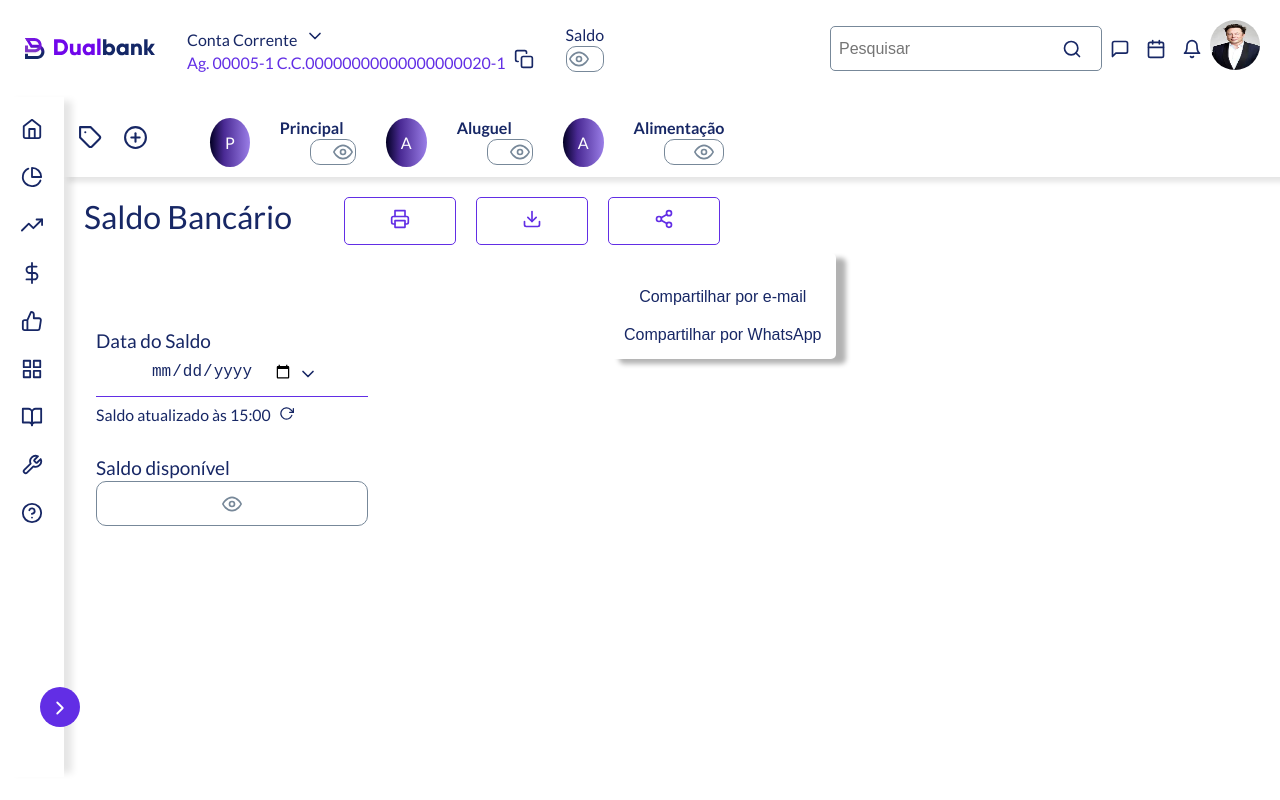
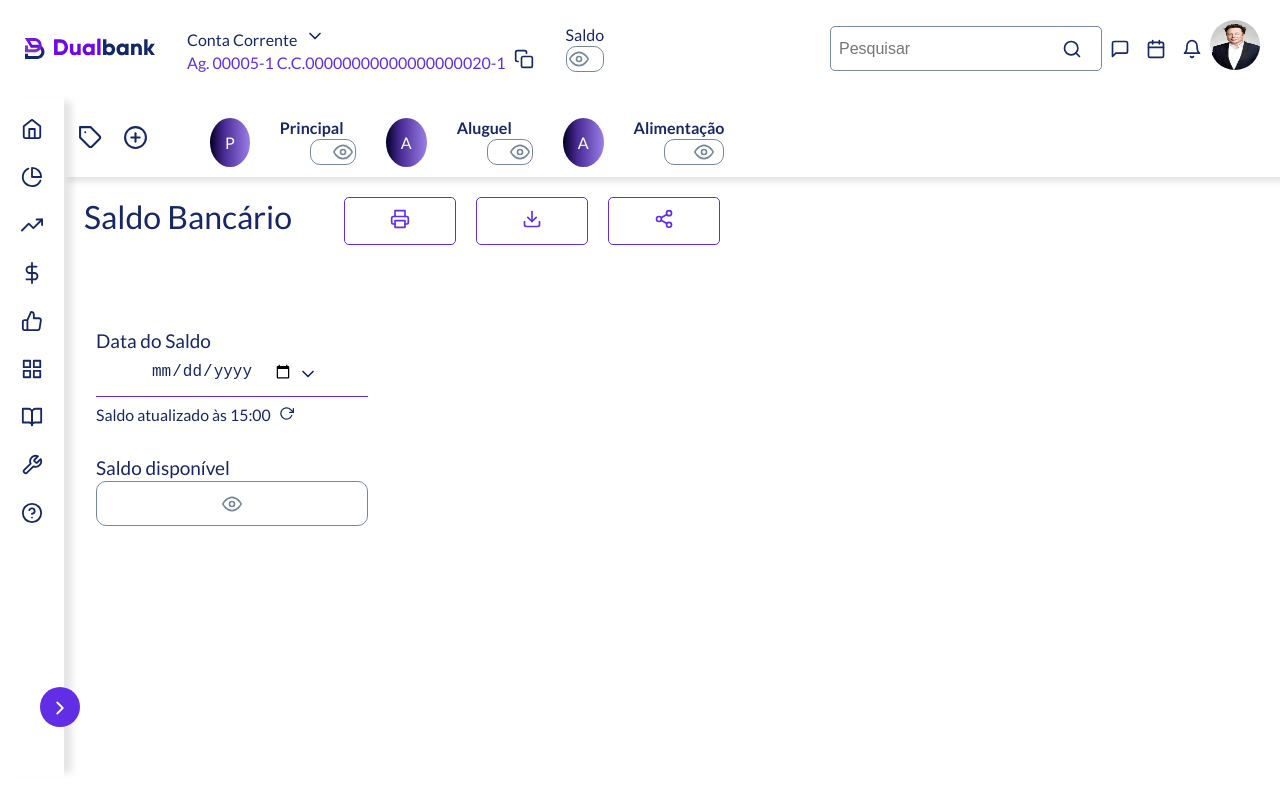
Before and after one commit to mlasa/dualbank, a React (Create React App) app: page / in a window 1280 px wide. Built offline with nearby package versions, Linux system fonts and the light colour scheme.

Commit message:
fix UserActions component

```diff
--- a/src/components/UserActions/index.tsx
+++ b/src/components/UserActions/index.tsx
@@ -5,7 +5,7 @@ import NavComponent from '../NavComponent';
 import { NavShareData } from './NavShareData';
 
 const UserActions: React.FC = () => {
-  const [isShare, setIsShare] = useState(true);
+  const [isShare, setIsShare] = useState(false);
 
   const openNav = () => setIsShare(!isShare);
   return (
```
